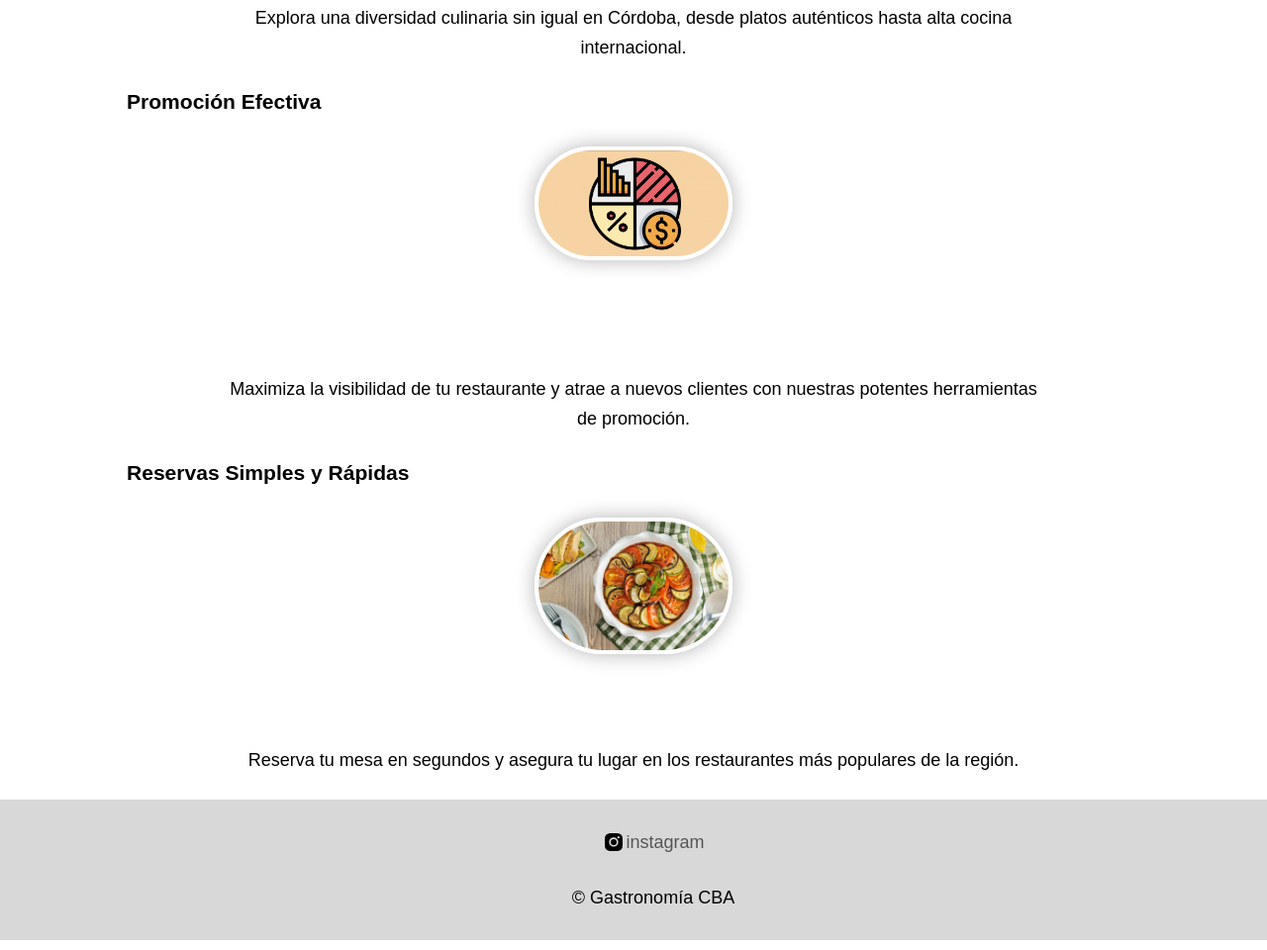
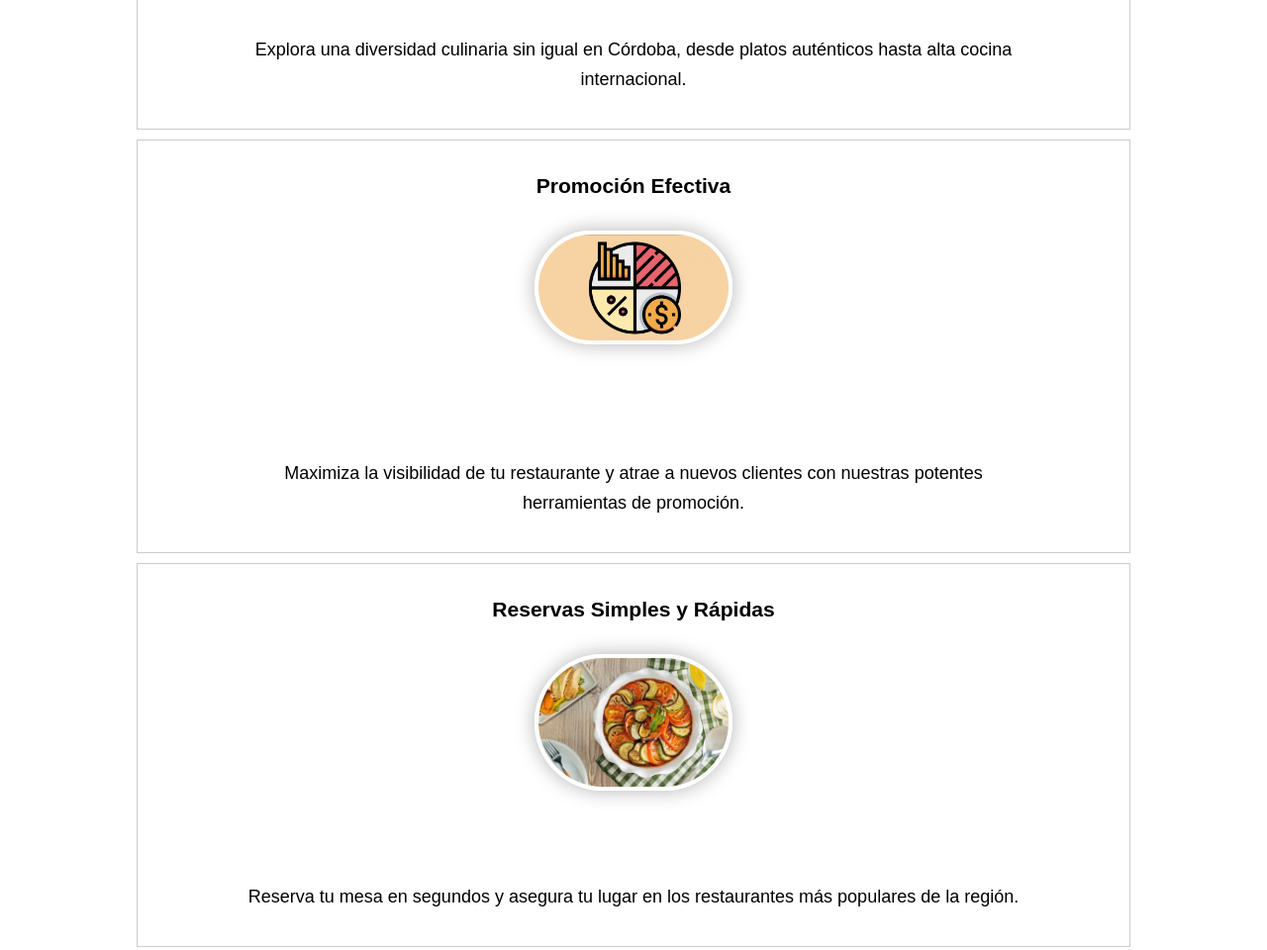
Before and after one commit to Juanbertinetti/Gastronomia-CBA, a website: page index.html in a window 1280 px wide. Shown: the part 1210-2170 px from the top of the page at 99% size. Drawn offline with Linux system fonts and the light colour scheme.

Commit message:
cambio en los bordes de index

```diff
--- a/index.html
+++ b/index.html
@@ -57,9 +57,7 @@
                     </figure>
                     <p>Explora una diversidad culinaria sin igual en Córdoba, desde platos auténticos hasta alta cocina internacional.</p>
                 </article>
-            </div>
 
-            <div class="index-desc_bloques">
                 <article class="index-desc_bloques">
                     <h3>Promoción Efectiva</h3>
                     <figure class="index-desc__fig">
@@ -67,10 +65,7 @@
                     </figure>
                     <p>Maximiza la visibilidad de tu restaurante y atrae a nuevos clientes con nuestras potentes herramientas de promoción.</p>
                 </article>
-            </div>
 
-
-            <div class="index-desc_bloques">
                 <article class="index-desc_bloques">
                     <h3>Reservas Simples y Rápidas</h3>
                     <figure class="index-desc__fig">
--- a/style.css
+++ b/style.css
@@ -79,10 +79,10 @@ body {
 }
 
 /* bloque main general */
-.main {
+/*.main {
     flex-grow: 1;
     display: block;
-}
+}*/
 
 .main__figure {
     width: 100%;
@@ -150,7 +150,22 @@ main  p
     flex-direction: column;
     width: 100%;
     padding-block-end: 35px;
+    justify-content: space-between;
 }
+
+.index-desc_bloques article {
+    flex: 0 0 calc(30% - 20px); /* Establece un ancho fijo para cada artículo y considera el margen */
+    border: 1px solid #ccc; /* Agrega un borde al artículo */
+    margin: 10px; /* Agrega un margen entre los artículos */
+    padding: 10px; /* Agrega espacio interno para que el borde no esté pegado al contenido */
+    text-align: center; /* Centra el contenido */
+}
+
+
+.index-desc_bloques figure img {
+    max-width: 100%; /* Ajusta el tamaño máximo de la imagen */
+}
+
 .index-desc__bloque
 > h3 {
     text-align: center;
@@ -170,10 +185,7 @@ article
     display: block;
     justify-content: space-between;
 }
-figure
-{
-    display: block;
-}
+
 
 .index-desc__fig
 > img {
```
